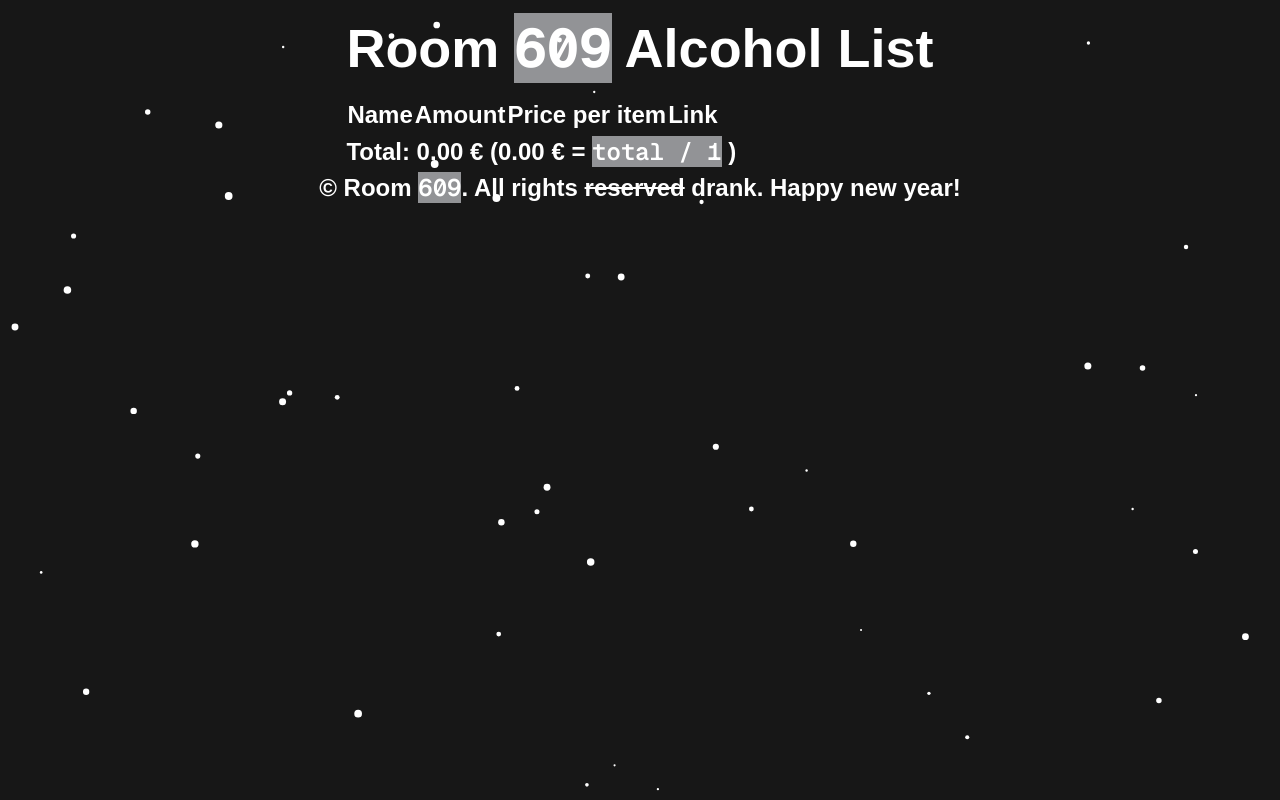
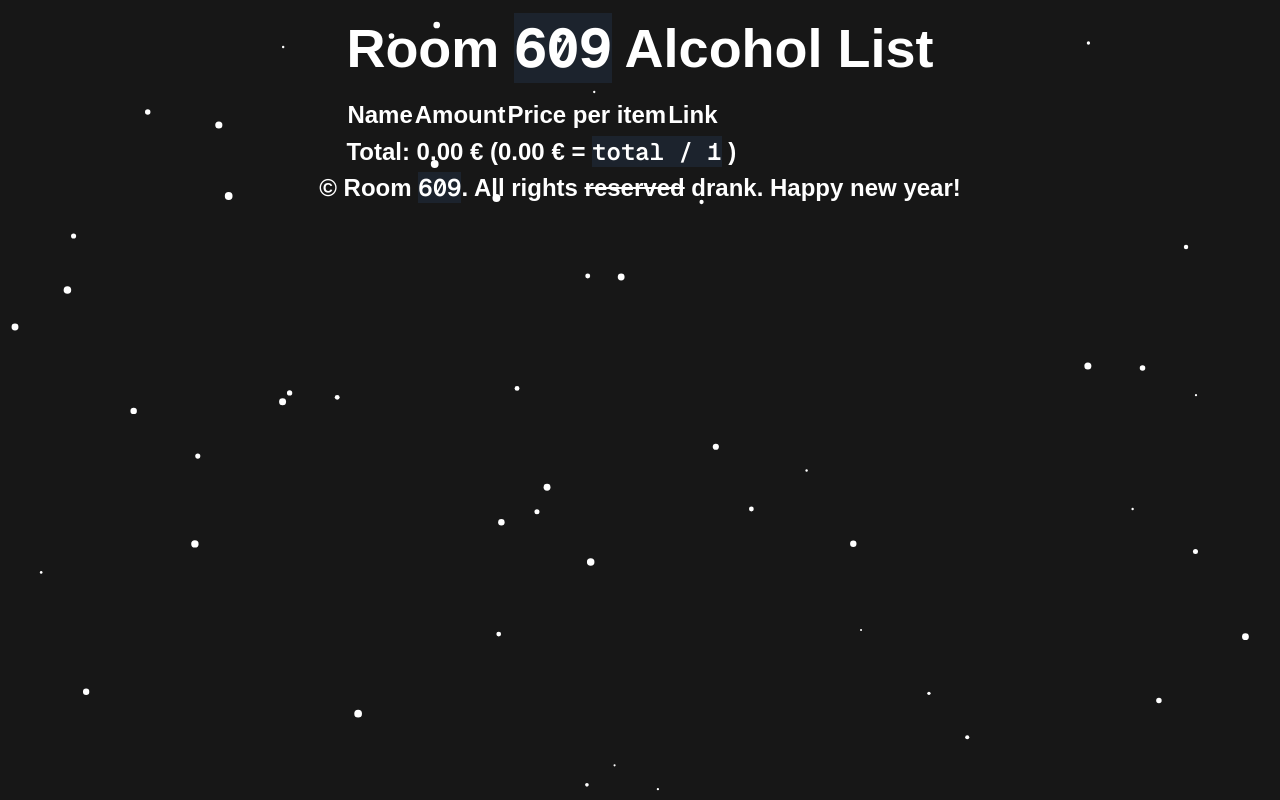
Before and after one commit to Makefolder/609-alco-list, a Next.js app: page / in a window 1280 px wide. Built offline with nearby package versions, Linux system fonts and the light colour scheme.

Commit message:
Code element styles changed
Signed-off-by: Artemii Fedotov <artemii.fedotov@tutamail.com>

```diff
--- a/src/app/globals.css
+++ b/src/app/globals.css
@@ -13,7 +13,7 @@ code {
   font-family: "Geist Mono", monospace;
   font-optical-sizing: auto;
   font-style: normal;
-  @apply bg-gray-200/60;
+  @apply bg-gray-800/70;
 }
 
 html {
```
